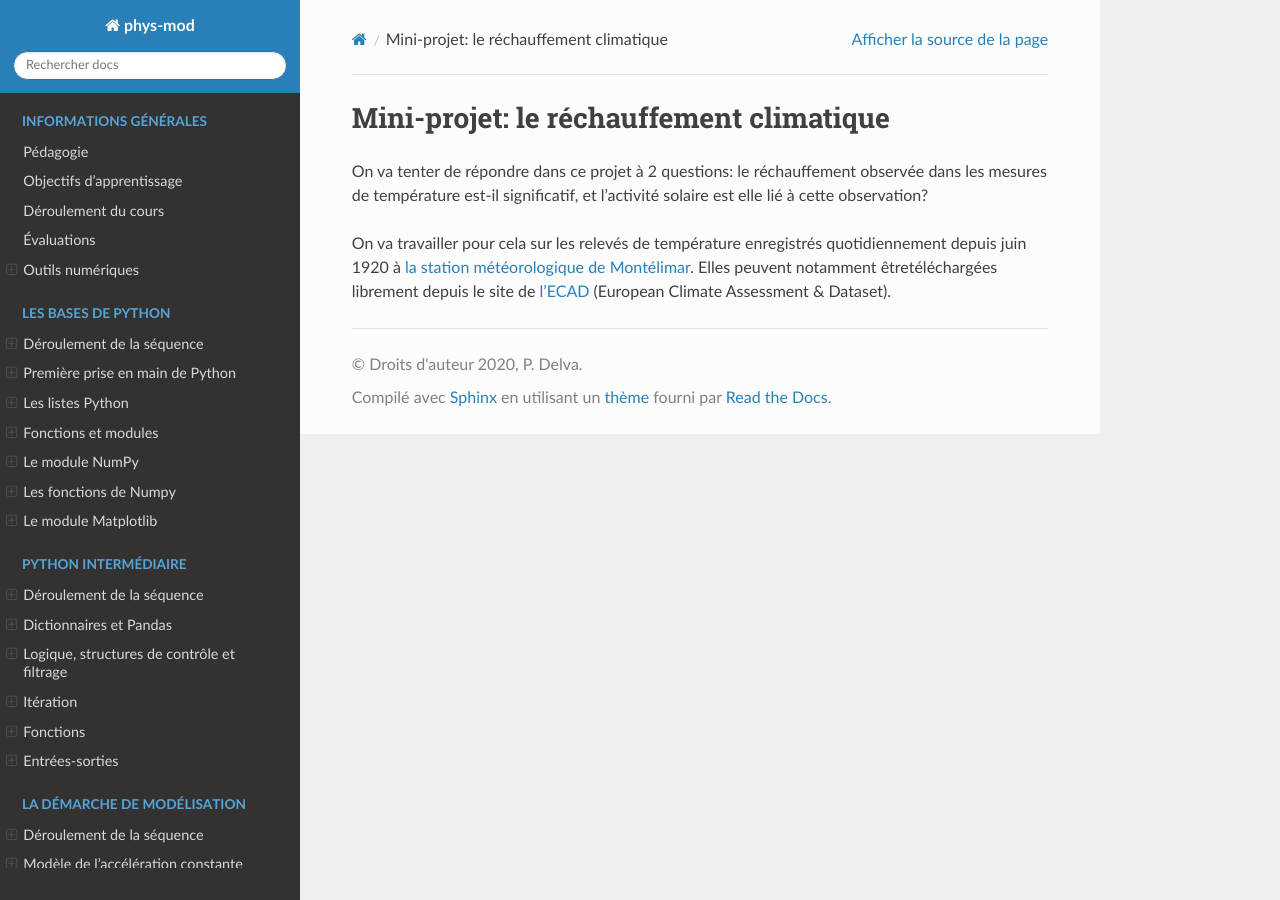
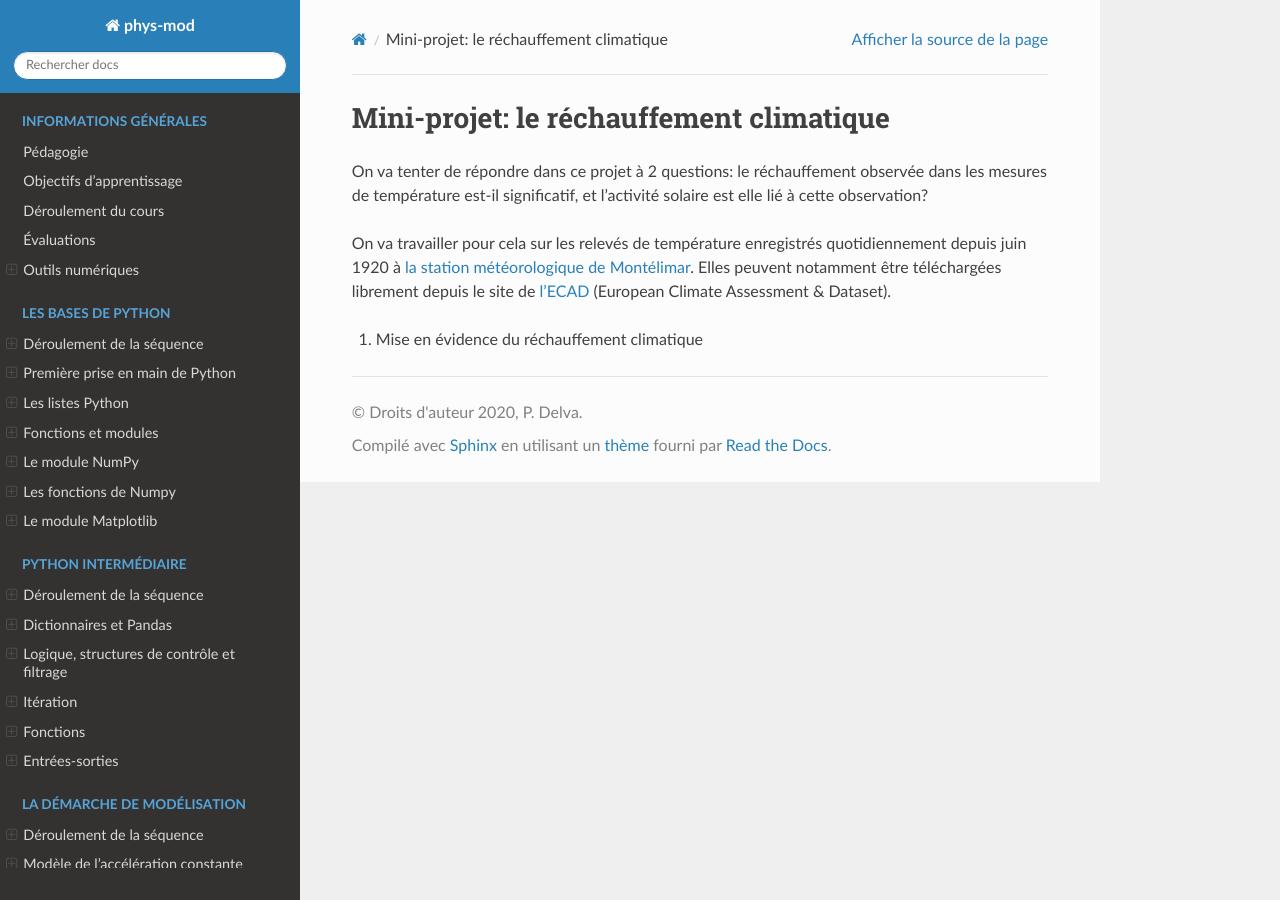
Before and after one commit to phys-mod/site, a Sphinx documentation site: the page built from source/sequences/05-ajustement-modele/rechauffement_climatique.rst, in a window 1280 px wide. Built offline with Sphinx 7.4.7 and the Read the Docs theme 2.0.0, drawn with Linux system fonts in a browser that asks for light colours.

Commit message:
Update rechauffement_climatique.rst

```diff
--- a/source/sequences/05-ajustement-modele/rechauffement_climatique.rst
+++ b/source/sequences/05-ajustement-modele/rechauffement_climatique.rst
@@ -5,4 +5,6 @@ Mini-projet: le réchauffement climatique
 
 On va tenter de répondre dans ce projet à 2 questions: le réchauffement observée dans les mesures de température est-il significatif, et l'activité solaire est elle lié à cette observation?
 
-On va travailler pour cela sur les relevés de température enregistrés quotidiennement depuis juin 1920 à `la station météorologique de Montélimar <https://donneespubliques.meteofrance.fr/metadonnees_publiques/fiches/fiche_26198001.pdf>`_. Elles peuvent notamment êtretéléchargées librement depuis le site de `l'ECAD <https://www.ecad.eu/>`_ (European Climate Assessment & Dataset).
+On va travailler pour cela sur les relevés de température enregistrés quotidiennement depuis juin 1920 à `la station météorologique de Montélimar <https://donneespubliques.meteofrance.fr/metadonnees_publiques/fiches/fiche_26198001.pdf>`_. Elles peuvent notamment être téléchargées librement depuis le site de `l'ECAD <https://www.ecad.eu/>`_ (European Climate Assessment & Dataset).
+
+1) Mise en évidence du réchauffement climatique
```
